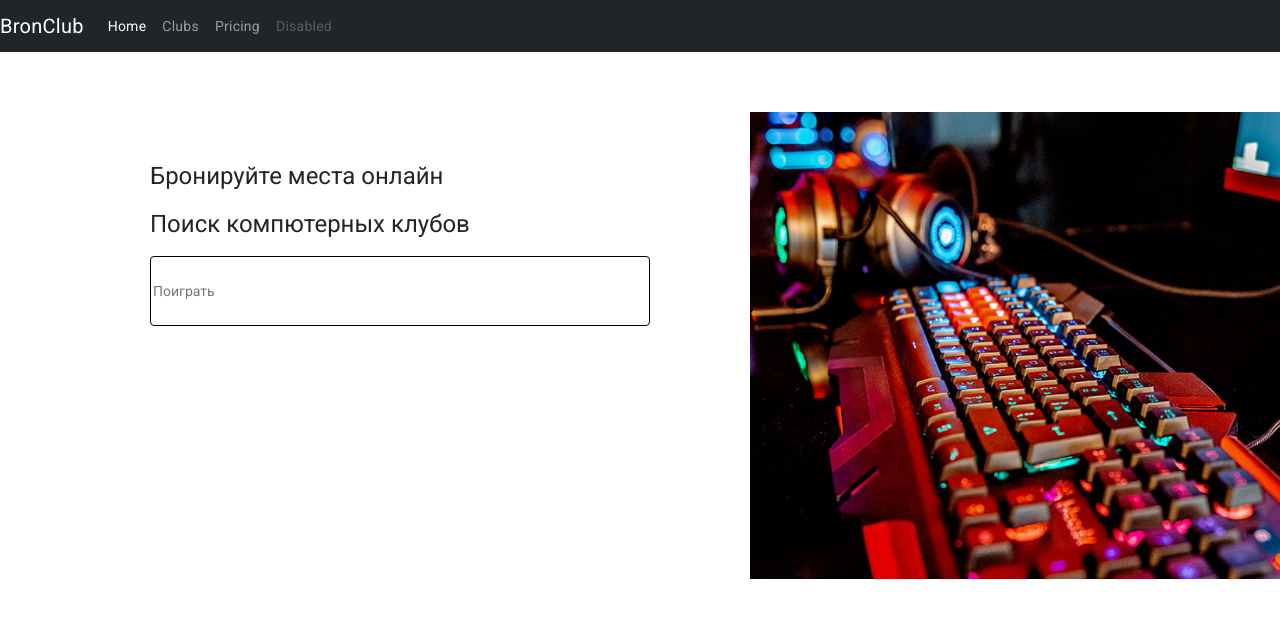
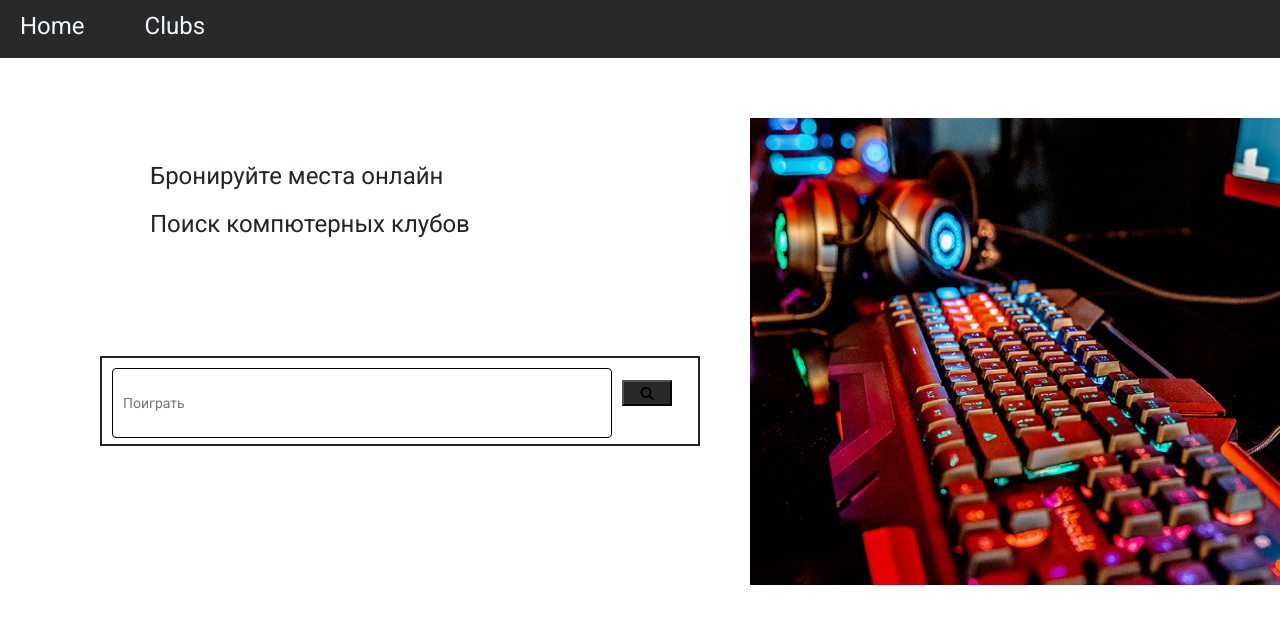
Before and after one commit to Zhadi-1-s/BronClub, an Angular app: page /main in a window 1280 px wide. Shown: the top 624 px of the page. Built offline with nearby package versions, Linux system fonts and the light colour scheme; data requests are answered from the project's data file.

Commit message:
initial commit

```diff
--- a/src/app/app.component.css
+++ b/src/app/app.component.css
@@ -0,0 +1,15 @@
+nav{
+    background-color: #292929;
+    padding-right: 10px;
+    display: flex;
+    flex-direction: row;
+}
+nav h1{
+    color: aliceblue;
+    padding-right: 40px;
+    padding-left: 20px;
+    padding-top: 10px;
+}
+nav a{
+    text-decoration: none;
+}
--- a/src/app/app.component.html
+++ b/src/app/app.component.html
@@ -1,16 +1,7 @@
-<nav class="navbar navbar-expand-lg navbar-dark bg-dark">
-    <a class="navbar-brand" href="#">BronClub</a>
-    <button class="navbar-toggler" type="button" data-toggle="collapse" data-target="#navbarNavAltMarkup" aria-controls="navbarNavAltMarkup" aria-expanded="false" aria-label="Toggle navigation">
-      <span class="navbar-toggler-icon"></span>
-    </button>
-    <div class="collapse navbar-collapse" id="navbarNavAltMarkup">
-      <div class="navbar-nav">
-        <a class="nav-item nav-link active" routerLink="/main">Home</a>
-        <a class="nav-item nav-link" routerLink="/clubs">Clubs</a>
-        <a class="nav-item nav-link" href="#" >Pricing</a>
-        <a class="nav-item nav-link disabled" href="#">Disabled</a>
-      </div>
-    </div>
+<nav>
+  <a routerLink="main"><h1>Home</h1></a>
+  <a routerLink="clubs"><h1>Clubs</h1></a>
 </nav>
 
+
 <router-outlet></router-outlet>
--- a/src/app/components/club/club.component.css
+++ b/src/app/components/club/club.component.css
@@ -39,12 +39,14 @@
     height: 100vh;
 }
 .booking{
-    position: relative;
+    position: fixed;
     left: 700px;
-    width: 400px;
+    width: 600px;
     height: 400px;
     border: solid 1px;
-    z-index: 1;
+    z-index: 9999;
+    box-shadow: 0px 0px 10px rgba(0, 0, 0, 0.5);
+    bottom: 150px;
 }
 .mainPlaces{
     position: relative;
@@ -89,3 +91,22 @@
     background-color: black;
     z-index: 2;
 }
+.picture{
+    position: absolute;
+    width: 600px;
+    height: 400px;
+    left: 700px;
+    bottom: 150px;
+    border: solid 1px;
+
+}
+.btn-7{
+    width: 140px;
+    height: 30px;
+    border-radius: 4px;
+}
+.btn-7:hover{
+    border: 2px solid #ffffff;
+    color: #ffffff;
+    background-color: #17181c;
+}
--- a/src/app/components/club/club.component.html
+++ b/src/app/components/club/club.component.html
@@ -1,17 +1,18 @@
 <div>
   <div class="info">
-    <div class="card">
-      <h5 class="card-header">{{club.name}}</h5>
+    <h1>BronClub / Компютерный Клуб / {{club.name}}</h1>
+    <div class="card" style="width: 18rem;">
+      <img class="card-img-top" [src]="club.photoUrl" alt="Card image cap">
       <div class="card-body">
-        <h5 class="card-title">{{club.rating}}</h5>
-        <p class="card-text">some instagramm, contacts, adress </p>
-        <h1>2Gis integration</h1>
-        <button class="btn btn-success" (click)="goToPlaces(club.id)"><span>
-          Забронировать
-        </span></button>
+        <h1 class="card-title">{{club.name}}</h1>
+        <h1>{{club.rating}}</h1>
+        <button class="btn-7" (click)="goToPlaces(club.id)">Забронировать</button>
       </div>
     </div>
   </div>
+</div>
+
+<div class="picture">
 
 </div>
 
--- a/src/app/components/clubs/clubs.component.css
+++ b/src/app/components/clubs/clubs.component.css
@@ -1,7 +1,11 @@
 .clubs{
-    padding: 10px;
-    display: inline-block;
-    margin: 10px;
+    background-color: #292929;
+    position: absolute;
+    width:100%;
+    top: 100px;
+}
+.clubName{
+    color: aliceblue;
 }
 a{
     text-decoration: none;
--- a/src/app/components/clubs/clubs.component.html
+++ b/src/app/components/clubs/clubs.component.html
@@ -1,17 +1,3 @@
-<div *ngFor="let club of clubs" class="clubs">
-    <div class="card" style="width: 18rem;">
-        <img [src]="club.photoUrl" class="card-img-top">
-        <div class="card-body">
-            <a [routerLink]="['/clubs',club.id]" style="color: black;"><h1>{{club.name}}</h1></a>
-        </div>
-        <ul class="list-group list-group-flush">
-            <li class="list-group-item">Rating {{club.rating}}</li>
-            <li class="list-group-item">Dapibus ac facilisis in</li>
-            <li class="list-group-item">Vestibulum at eros</li>
-          </ul>
-          <div class="card-body">
-            <a href="#" class="card-link">Card link</a>
-            <a href="#" class="card-link">Another link</a>
-          </div>
-      </div>
+<div *ngFor="let club of clubs">
+  <h1>{{club.name}}</h1>
 </div>
--- a/src/app/components/main/main.component.css
+++ b/src/app/components/main/main.component.css
@@ -4,12 +4,6 @@
     left: 140px;
     padding: 10px;
     padding-top: 10px;
-}
-.search input{
-    width: 500px;
-    height: 70px;
-    border-radius: 4px;
-    border: solid 0.5px;
 }
 .photo{
     width: 250px;
@@ -22,3 +16,26 @@
     size: 50%;
 
 }
+.searchIng{
+    position: relative;
+    right: 50px;
+    top:100px;
+    border: solid 2px;
+    width: 600px;
+    height: 90px;
+    padding-left:10px;
+}
+.searchIng input{
+    width: 500px;
+    height: 70px;
+    border-radius: 4px;
+    border: solid 0.5px;
+    position: relative;
+    top: 10px;
+    padding-left: 10px;
+}
+.searchIng button{
+    margin-left: 10px;
+    width: 50px;
+    background-color: #292929;
+}
--- a/src/app/components/main/main.component.html
+++ b/src/app/components/main/main.component.html
@@ -1,7 +1,10 @@
 <div class="search">
     <h1 style="font: 50px;">Бронируйте места онлайн</h1>
     <h1>Поиск компютерных клубов</h1>
-    <input type="text" placeholder="Поиграть">
+    <div class="searchIng">
+        <input type="text" placeholder="Поиграть">
+        <button type="submit"><i class="fa fa-search"></i></button>
+    </div>
 </div>
 <div class="photo">
     <img src="assets/club.jpg">
--- a/src/app/components/places/places.component.css
+++ b/src/app/components/places/places.component.css
@@ -6,8 +6,17 @@
     height: 600px;
 
 }
+.logo{
+    position: fixed;
+    left: 130px;
+    top: 70px;
+}
+.selectPlace{
+    border-radius: 4px;
+}
 .buttons{
     position: relative;
+    right: 80px;
     top: 50px;
     display: flex;
     flex-direction: column;
@@ -15,7 +24,6 @@
     height: 250px;
 }
 .buttons button{
-    width: 100px;
     margin-bottom:10px ;
 }
 .places{
@@ -25,6 +33,7 @@
     width: 500px;
     height: 500px;
     border: solid 2px;
+    border-radius: 6px;
 }
 .booking{
     position: relative;
@@ -48,4 +57,61 @@
     display: flex;
     margin-top: 10px;
     margin-bottom: 10px;
+
 }
+.btn-7{
+    width: 440px;
+    height: 50px;
+    border-radius: 4px;
+}
+.btn-7:hover{
+    border: 2px solid #ffffff;
+    color: #ffffff;
+    background-color: #17181c;
+}
+/* CSS */
+.button-27 {
+  appearance: none;
+  background-color: #000000;
+  border: 2px solid #1A1A1A;
+  border-radius: 15px;
+  box-sizing: border-box;
+  color: #FFFFFF;
+  cursor: pointer;
+  display: inline-block;
+  font-family: Roobert,-apple-system,BlinkMacSystemFont,"Segoe UI",Helvetica,Arial,sans-serif,"Apple Color Emoji","Segoe UI Emoji","Segoe UI Symbol";
+  font-size: 16px;
+  font-weight: 600;
+  line-height: normal;
+  margin: 0;
+  min-height: 60px;
+  min-width: 0;
+  outline: none;
+  padding: 16px 24px;
+  text-align: center;
+  text-decoration: none;
+  transition: all 300ms cubic-bezier(.23, 1, 0.32, 1);
+  user-select: none;
+  -webkit-user-select: none;
+  touch-action: manipulation;
+  width: 100%;
+  will-change: transform;
+}
+
+.button-27:disabled {
+  pointer-events: none;
+}
+
+.button-27:hover {
+  box-shadow: rgba(0, 0, 0, 0.25) 0 8px 15px;
+  transform: translateY(-2px);
+}
+
+.button-27:active {
+  box-shadow: none;
+  transform: translateY(0);
+}
+.last{
+    position: absolute;
+    top: 600px;
+}
--- a/src/app/components/places/places.component.html
+++ b/src/app/components/places/places.component.html
@@ -1,15 +1,18 @@
 <div class="areas">
-  <h1>Выберите Зону </h1>
+  <div class="logo" >
+    <p>BronClub / Комютерный Клуб / {{club.name}}</p>
+  </div>
   <div class="buttons">
-    <button class="btn btn-primary" (click)="showPlaces('main')" [ngClass]="{'active': mainPlacesVisible}">Main</button>
-    <button class="btn btn-primary" (click)="showPlaces('vip')" [ngClass]="{'active':vipPlacesVisible}">Vip</button>
-    <button class="btn btn-primary" (click)="goToAdmin(club.id)" type="button" >GO to admin</button>
+    <h1>Выберите Зону </h1>
+    <button class="button-27" (click)="showPlaces('main')" [ngClass]="{'active': mainPlacesVisible}">Main</button>
+    <button class="button-27" (click)="showPlaces('vip')" [ngClass]="{'active':vipPlacesVisible}">Vip</button>
+    <button class="button-27" (click)="goToAdmin(club.id)" type="button" >GO to admin</button>
   </div>
-  <div class="places">
+<div class="places">
     <div>
       <div>
         <div *ngIf="mainPlaces.length" style="position: relative; left: 170px;">
-          <h1>Main Places</h1>
+          <h1>Main</h1>
           <ul *ngFor="let place of mainPlaces">
             <div>
               <button class="selectPlace" [ngStyle]="{'background-color':place.availability === 'booked' ? 'red':'green'}" (click)="toBook(place.place_id, place,club.id, 'main')" [disabled]="place.availability === 'booked'">
@@ -20,7 +23,7 @@
         </div>
 
         <div *ngIf="vipPlaces.length" style="position: relative; left: 170px;">
-          <h1>Vip Places</h1>
+          <h1>Vip</h1>
           <ul *ngFor="let place of vipPlaces">
             <div>
               <button class="selectPlace" [ngStyle]="{'background-color':place.availability === 'booked'?'red':'green'}" (click)="toBook(place.place_id,place, club.id, 'vip')" [disabled]="place.availability === 'booked'">
@@ -54,4 +57,8 @@
           </div>
         </div>
       </div>
-    </div>
+</div>
+
+<div class="last">
+  <hr>
+</div>
--- a/src/app/shared/clubs.ts
+++ /dev/null
@@ -1,6 +0,0 @@
-export interface Clubs {
-    id:number;
-    name:string;
-    rating:number;
-    photoUrl:string;
-}
--- a/src/index.html
+++ b/src/index.html
@@ -10,6 +10,7 @@
   <link href="https://fonts.googleapis.com/css2?family=Roboto:wght@300;400;500&display=swap" rel="stylesheet">
   <link href="https://fonts.googleapis.com/icon?family=Material+Icons" rel="stylesheet">
   <link href="https://cdn.jsdelivr.net/npm/bootstrap@5.0.2/dist/css/bootstrap.min.css" rel="stylesheet" integrity="sha384-EVSTQN3/azprG1Anm3QDgpJLIm9Nao0Yz1ztcQTwFspd3yD65VohhpuuCOmLASjC" crossorigin="anonymous">
+  <link rel="stylesheet" href="https://cdnjs.cloudflare.com/ajax/libs/font-awesome/4.7.0/css/font-awesome.min.css">
   <script src="https://cdn.jsdelivr.net/npm/@popperjs/core@2.9.2/dist/umd/popper.min.js" integrity="sha384-IQsoLXl5PILFhosVNubq5LC7Qb9DXgDA9i+tQ8Zj3iwWAwPtgFTxbJ8NT4GN1R8p" crossorigin="anonymous"></script>
 </head>
 <body class="mat-typography">
```
